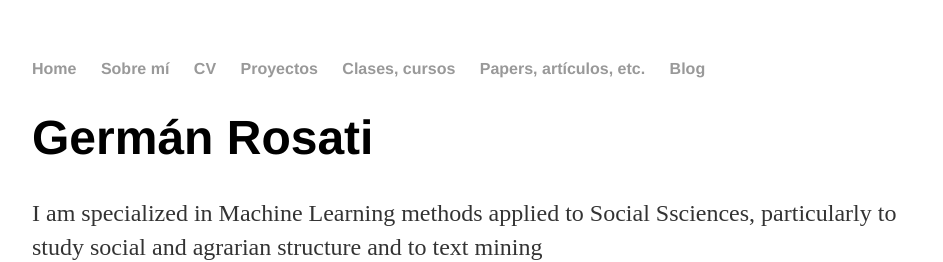
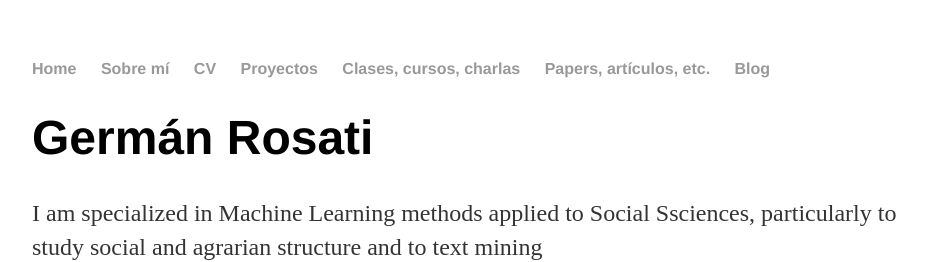
Before and after one commit to gefero/gefero.github.io, a Jekyll site: the page built from about/index.html, in a window 1280 px wide. Shown: the top 262 px of the page, without its empty margins (160-1103 px from the left). Built offline with Jekyll 4.4.1, drawn with Linux system fonts in a browser that asks for light colours.

Commit message:
Update default.html

```diff
--- a/_layouts/default.html
+++ b/_layouts/default.html
@@ -12,7 +12,7 @@
 		        	<li><a href="/about/">Sobre mí</a></li>
 	        		<li><a href="/cv/">CV</a></li>
 				<li><a href="/proyects/">Proyectos</a></li>
-				<li><a href="/classes/">Clases, cursos</a></li>
+				<li><a href="/classes/">Clases, cursos, charlas</a></li>
 				<li><a href="/papers/">Papers, artículos, etc.</a></li>
 	        		<li><a href="/blog/">Blog</a></li>
 	    		</ul>
```
